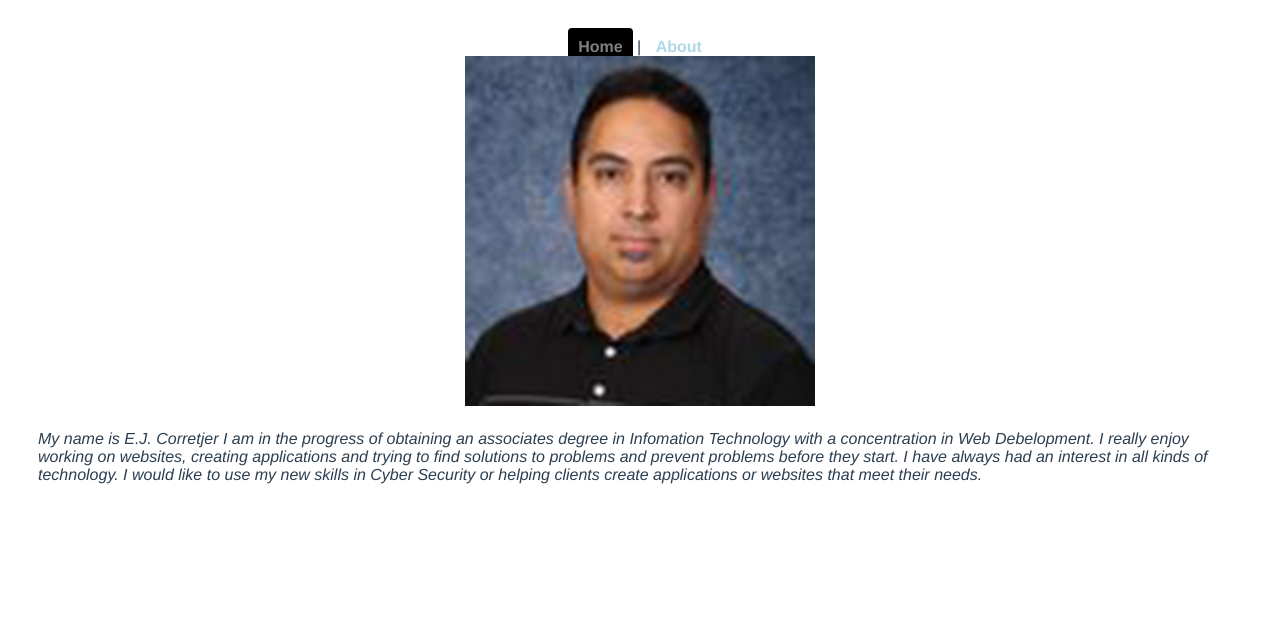
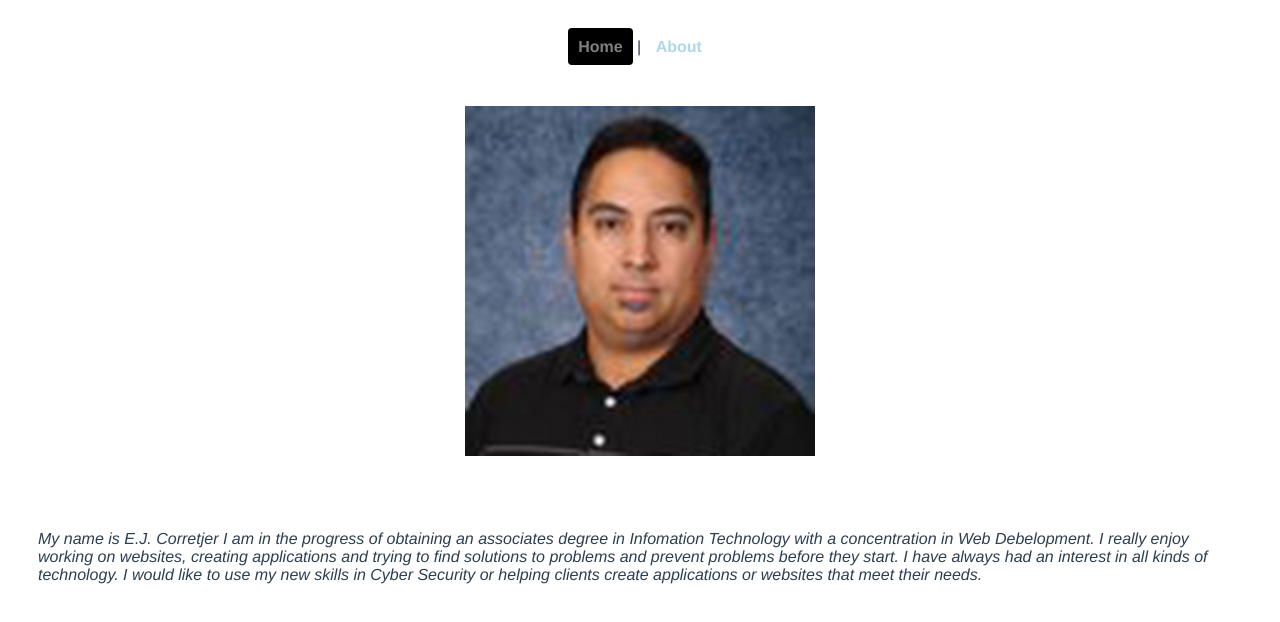
Before and after one commit to FamBoricua2001/portfolio-website-E.J.-Corretjer, a Vue app: page / in a window 1280 px wide. Shown: the top 622 px of the page. Built offline with nearby package versions, Linux system fonts and the light colour scheme.

Commit message:
Added style to Pro Pic.

```diff
--- a/src/views/Home.vue
+++ b/src/views/Home.vue
@@ -1,18 +1,26 @@
 <template>
   <div class="Home">
-    <img alt="Pro Pic" :src="require('@/assets/ecorretjerlandi.png')">
+    <img class="profile-pic" alt="Pro Pic" :src="require('@/assets/ecorretjerlandi.png')">
     <Title msg="E.J. Corretjer"/>
   </div>
 </template>
 
 <script>
-// @ is an alias to /src
 import Title from '@/components/Title.vue';
 
-export default {
+export default
+{
   name: 'Home',
-  components: {
+  components:
+  {
     Title
   }
 }
 </script>
+
+<style scope>
+.profile-pic
+{
+  padding: 50px;
+}
+</style>
```
